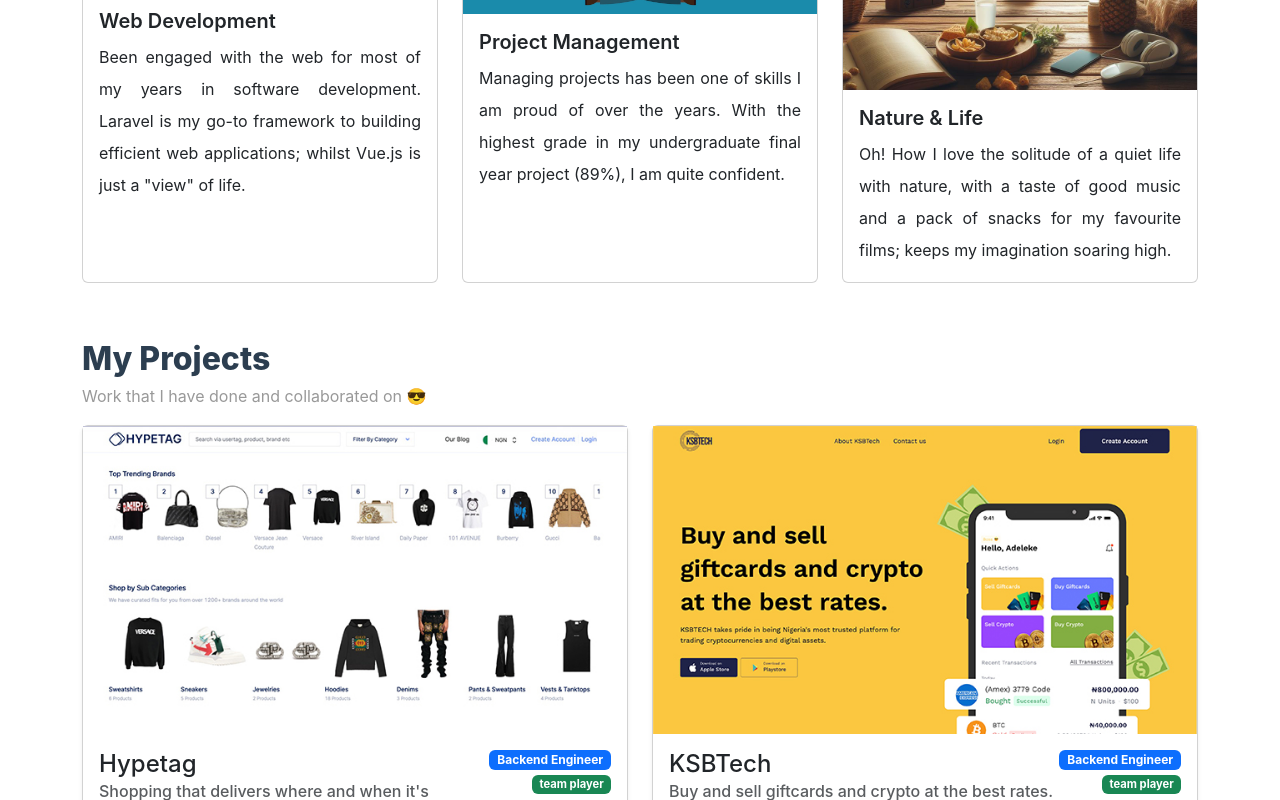
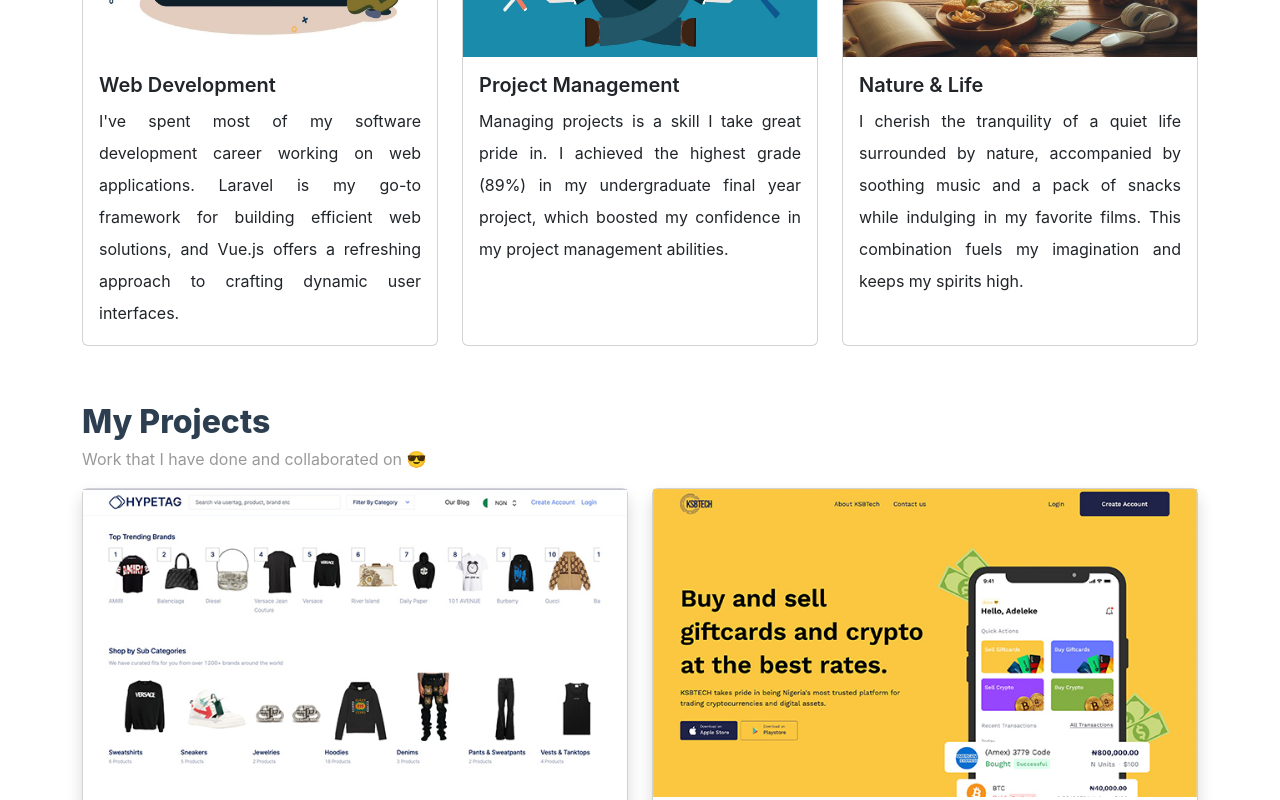
Before and after one commit to Lavendar77/lavendar77.github.io, a Vue app: page / in a window 1280 px wide. Shown: the part 1380-2180 px from the top of the page. Built offline with nearby package versions, Linux system fonts and the light colour scheme.

Commit message:
improve accessibility on pages

```diff
--- a/src/App.vue
+++ b/src/App.vue
@@ -64,22 +64,20 @@ onBeforeUnmount(() => {
   <div class="container text-center section">
     <h5>Connect via</h5>
     <div class="btn-group btn-group-lg" role="group" aria-label="Connection Channels">
-      <a :href="profile.linkedin" target="__blank" class="btn btn-link text-decoration-none">
+      <a :href="profile.linkedin" target="__blank" class="btn btn-link text-decoration-none" aria-label="connect with me via linkedin">
         <svg-icon type="mdi" :path="mdiLinkedin"></svg-icon>
       </a>
-      <a :href="profile.github" target="__blank" class="btn btn-link text-decoration-none">
+      <a :href="profile.github" target="__blank" class="btn btn-link text-decoration-none" aria-label="checkout my github page">
         <svg-icon type="mdi" :path="mdiGithub"></svg-icon>
       </a>
-      <a :href="profile.gitlab" target="__blank" class="btn btn-link text-decoration-none">
-        <svg-icon type="mdi" :path="mdiGitlab"></svg-icon>
-      </a>
-      <a :href="profile.twitter" target="__blank" class="btn btn-link text-decoration-none">
+      <a :href="profile.twitter" target="__blank" class="btn btn-link text-decoration-none" aria-label="follow me on X.com">
         &#x1D54F;
       </a>
       <a
         :href="`mailto:${profile.email}`"
         target="__blank"
         class="btn btn-link text-decoration-none"
+        aria-label="send me an email"
       >
         <svg-icon type="mdi" :path="mdiMail"></svg-icon>
       </a>
@@ -87,6 +85,7 @@ onBeforeUnmount(() => {
         :href="`https://wa.me/${profile.phone}/?text=Hi.%20I%20would%20like%20to%20hire%20you%20for%20a%20job.`"
         target="__blank"
         class="btn btn-link"
+        aria-label="chat me on whatsapp"
       >
         <svg-icon type="mdi" :path="mdiWhatsapp"></svg-icon>
       </a>
--- a/src/views/HomeView.vue
+++ b/src/views/HomeView.vue
@@ -46,7 +46,7 @@ function getColor(tool) {
           <br />
           {{ profileStore.name }}
         </h1>
-        <h4 class="subtitle mb-5">Full Stack Software Engineer</h4>
+        <h2 class="subtitle mb-5">Full Stack Software Engineer</h2>
         <div class="dropdown">
           <button
             class="btn btn-outline-primary shadow-none outline-none dropdown-toggle"
@@ -126,39 +126,33 @@ function getColor(tool) {
           <div class="row row-cols-1 row-cols-md-3 g-4">
             <div class="col">
               <div class="card h-100">
-                <img src="/img/passion/dev.jpeg" class="card-img-top" alt="web" />
+                <img src="/img/passion/dev.jpeg" class="card-img-top" alt="web" height="300px" />
                 <div class="card-body">
                   <h5 class="card-title">Web Development</h5>
                   <p class="card-text">
-                    Been engaged with the web for most of my years in software development. Laravel
-                    is my go-to framework to building efficient web applications; whilst Vue.js is
-                    just a "view" of life.
+                    I've spent most of my software development career working on web applications. Laravel is my go-to framework for building efficient web solutions, and Vue.js offers a refreshing approach to crafting dynamic user interfaces.
                   </p>
                 </div>
               </div>
             </div>
             <div class="col">
               <div class="card h-100">
-                <img src="/img/passion/pm.jpeg" class="card-img-top" alt="project management" />
+                <img src="/img/passion/pm.jpeg" class="card-img-top" alt="project management" height="300px" />
                 <div class="card-body">
                   <h5 class="card-title">Project Management</h5>
                   <p class="card-text">
-                    Managing projects has been one of skills I am proud of over the years. With the
-                    highest grade in my undergraduate final year project (89%), I am quite
-                    confident.
+                    Managing projects is a skill I take great pride in. I achieved the highest grade (89%) in my undergraduate final year project, which boosted my confidence in my project management abilities.
                   </p>
                 </div>
               </div>
             </div>
             <div class="col">
               <div class="card h-100">
-                <img src="/img/passion/life.jpeg" class="card-img-top" alt="life" />
+                <img src="/img/passion/life.jpeg" class="card-img-top" alt="life" height="300px" />
                 <div class="card-body">
                   <h5 class="card-title">Nature &amp; Life</h5>
                   <p class="card-text">
-                    Oh! How I love the solitude of a quiet life with nature, with a taste of good
-                    music and a pack of snacks for my favourite films; keeps my imagination soaring
-                    high.
+                    I cherish the tranquility of a quiet life surrounded by nature, accompanied by soothing music and a pack of snacks while indulging in my favorite films. This combination fuels my imagination and keeps my spirits high.
                   </p>
                 </div>
               </div>
@@ -175,7 +169,7 @@ function getColor(tool) {
         <div class="section-content">
           <div class="row row-cols-1 row-cols-md-2 g-4">
             <div class="col" v-for="(project, index) in projectStore.getProjects" :key="index">
-              <div class="card shadow-sm">
+              <div class="card shadow">
                 <img
                   :src="`img/projects/${project.image}.jpg`"
                   :alt="project.name"
@@ -186,8 +180,8 @@ function getColor(tool) {
                 <div class="card-body">
                   <div class="d-md-flex justify-content-between">
                     <div>
-                      <h4>{{ project.name }}</h4>
-                      <h6 class="card-subtitle text-muted mb-2">{{ project.subtitle }}</h6>
+                      <h4 class="mb-0">{{ project.name }}</h4>
+                      <p class="card-subtitle section-subtitle m-0">{{ project.subtitle }}</p>
                     </div>
                     <div>
                       <span class="badge bg-primary float-end">
```
